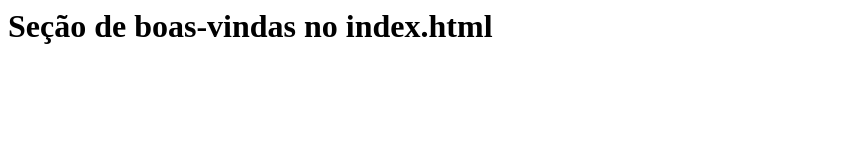
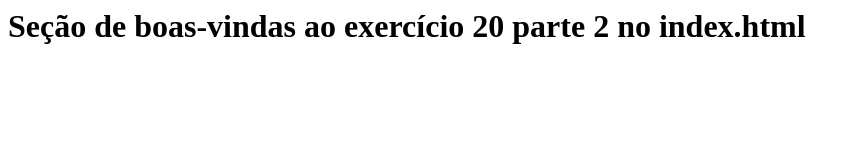
Before and after one commit to victoralmeida2001/victoralmeida2001, a plain HTML site: page index.html in a window 1280 px wide. Shown: the whole page, without its empty margins (0-860 px from the left). Drawn offline with Linux system fonts and the light colour scheme.

Commit message:
alteração main  no index.html referente ao exercício 20

```diff
--- a/index.html
+++ b/index.html
@@ -1 +1 @@
-<h1>Seção de boas-vindas no index.html</h1>
+<h1>Seção de boas-vindas ao exercício 20 parte 2 no index.html</h1>
```
